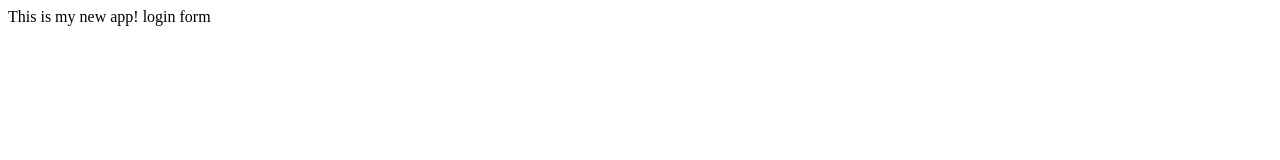
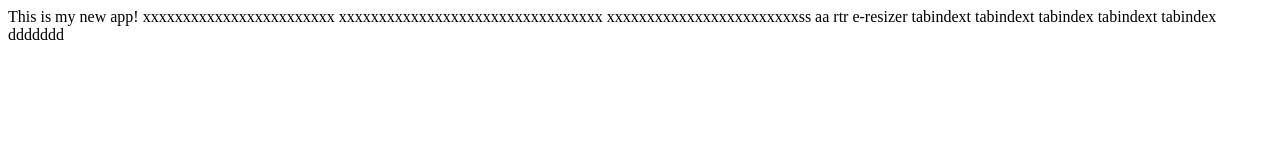
Before and after one commit to brich627/mynewapp, a plain HTML site: page index.html in a window 1280 px wide. Drawn offline with Linux system fonts and the light colour scheme.

Commit message:
new
new commit

```diff
--- a/index.html
+++ b/index.html
@@ -4,6 +4,19 @@
 	</head>
 	<body>
 	This is my new app!
-	login form
+	xxxxxxxxxxxxxxxxxxxxxxxx
+	xxxxxxxxxxxxxxxxxxxxxxxxxxxxxxxxx
+	xxxxxxxxxxxxxxxxxxxxxxxxss
+	aa
+	rtr
+	e-resizer
+
+	tabindext
+	tabindext
+	tabindex
+	tabindext
+	tabindex
+
+	ddddddd
 	</body>
 </html>
```
Also changed, not shown: anotherpage.txt (added).
